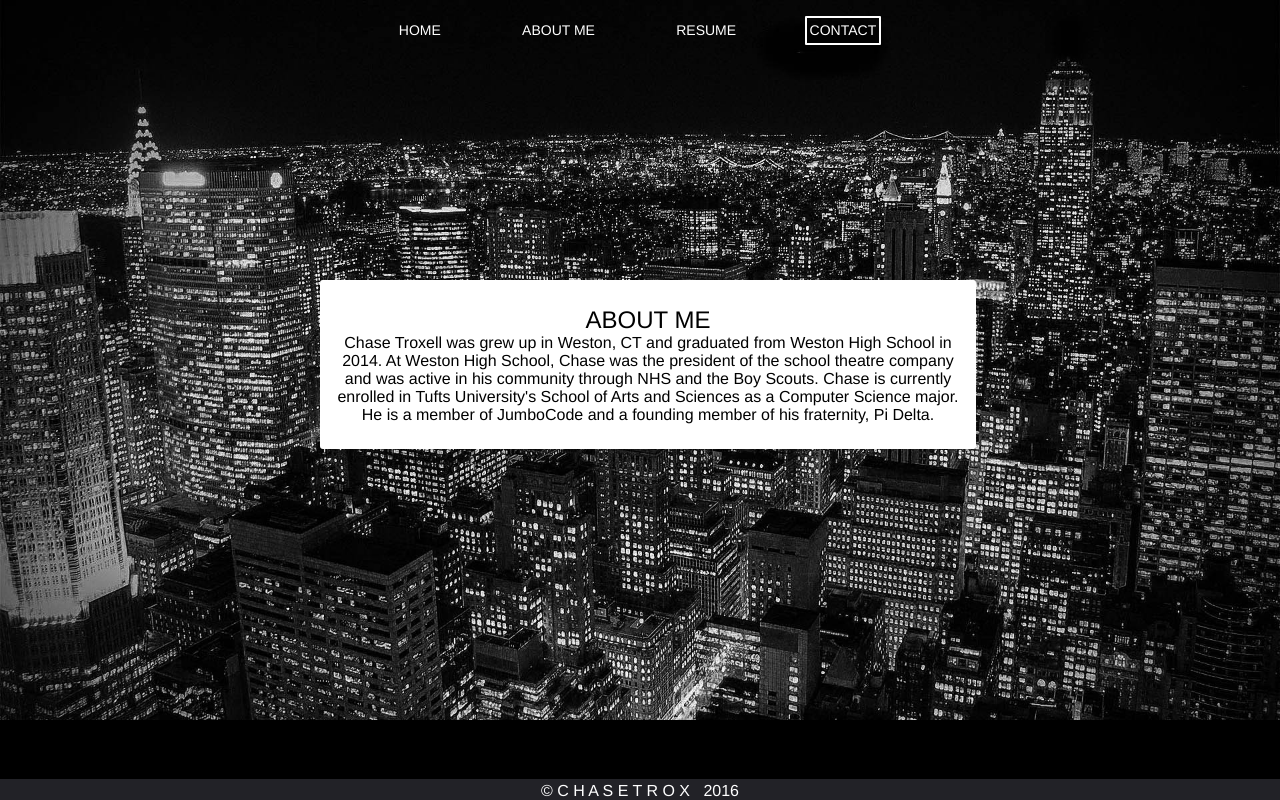
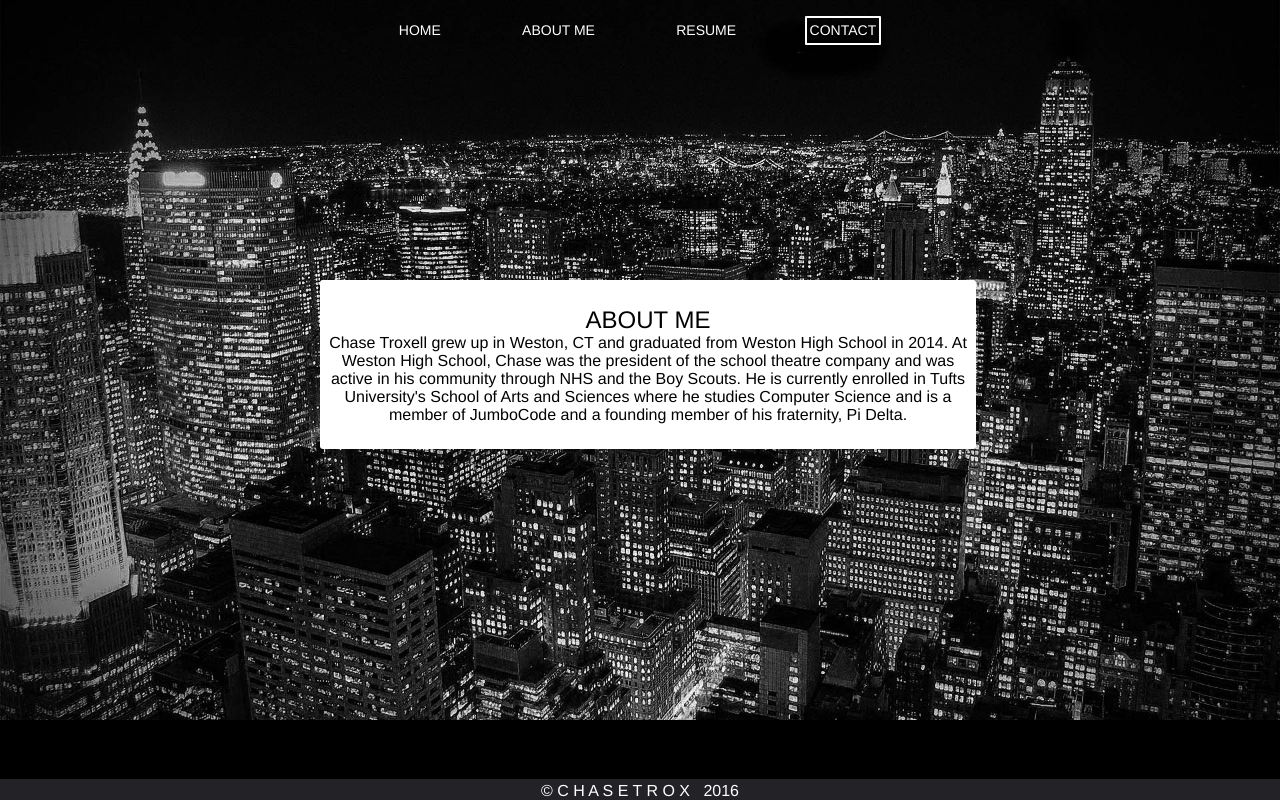
Before and after one commit to chasetrox/chasetrox.github.io, a plain HTML site: page bio.html in a window 1280 px wide. Drawn offline with Linux system fonts and the light colour scheme.

Commit message:
Changed picture, fixed typo in bio

```diff
--- a/bio.html
+++ b/bio.html
@@ -21,7 +21,7 @@
 
                 <div class="info">
                         <h2>ABOUT ME</h2>
-                        <p>Chase Troxell was grew up in Weston, CT and graduated from Weston High School in 2014. At Weston High School, Chase was the president of the school theatre company and was active in his community through NHS and the Boy Scouts. Chase is currently enrolled in Tufts University's School of Arts and Sciences as a Computer Science major. He is a member of JumboCode and a founding member of his fraternity, Pi Delta.
+                        <p>Chase Troxell grew up in Weston, CT and graduated from Weston High School in 2014. At Weston High School, Chase was the president of the school theatre company and was active in his community through NHS and the Boy Scouts. He is currently enrolled in Tufts University's School of Arts and Sciences where he studies Computer Science and is a member of JumboCode and a founding member of his fraternity, Pi Delta.
                         </p>
                 </div>
 
```
Also changed, not shown: me.png.
